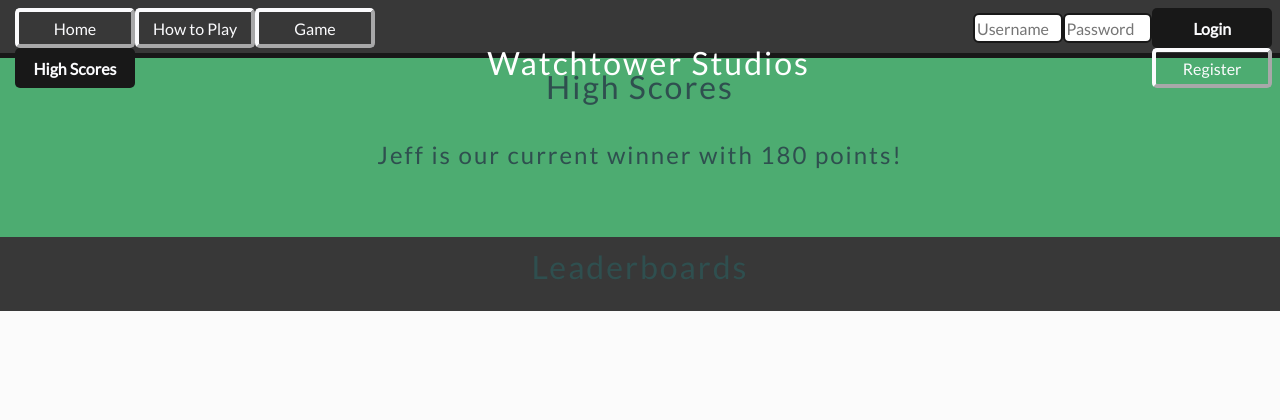
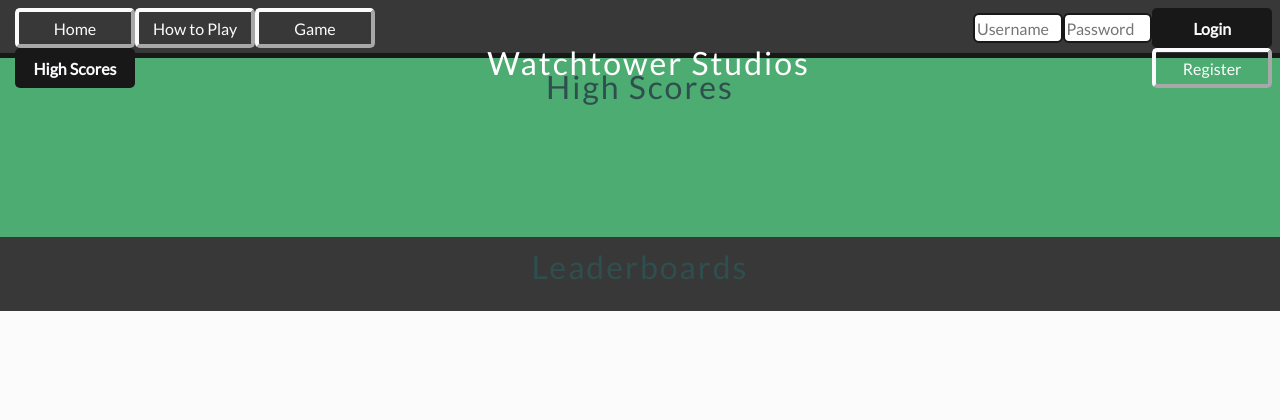
Before and after one commit to Pepperized/MechTactics, a PHP site: page /highscores/ in a window 1280 px wide. Shown: the top 420 px of the page. Run offline with PHP 8.4, Linux system fonts and the light colour scheme.

Commit message:
Removed default text

```diff
--- a/highscores/index.php
+++ b/highscores/index.php
@@ -23,7 +23,7 @@
         <span>
             <h1>High Scores</h1>
             <br>
-            <h2 id="leaderinfo">Jeff is our current winner with 180 points!</h2>
+            <h2 id="leaderinfo"></h2>
         </span>
     </div>
     <!-- highscore table, to be made dynamic -->
```
